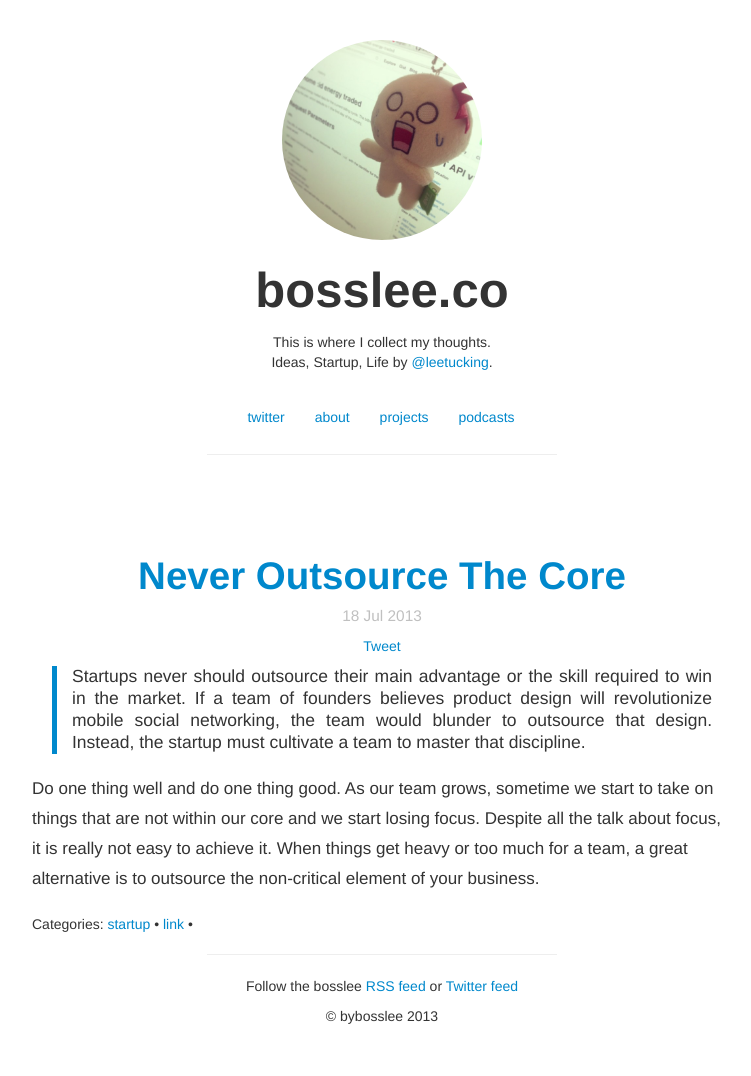
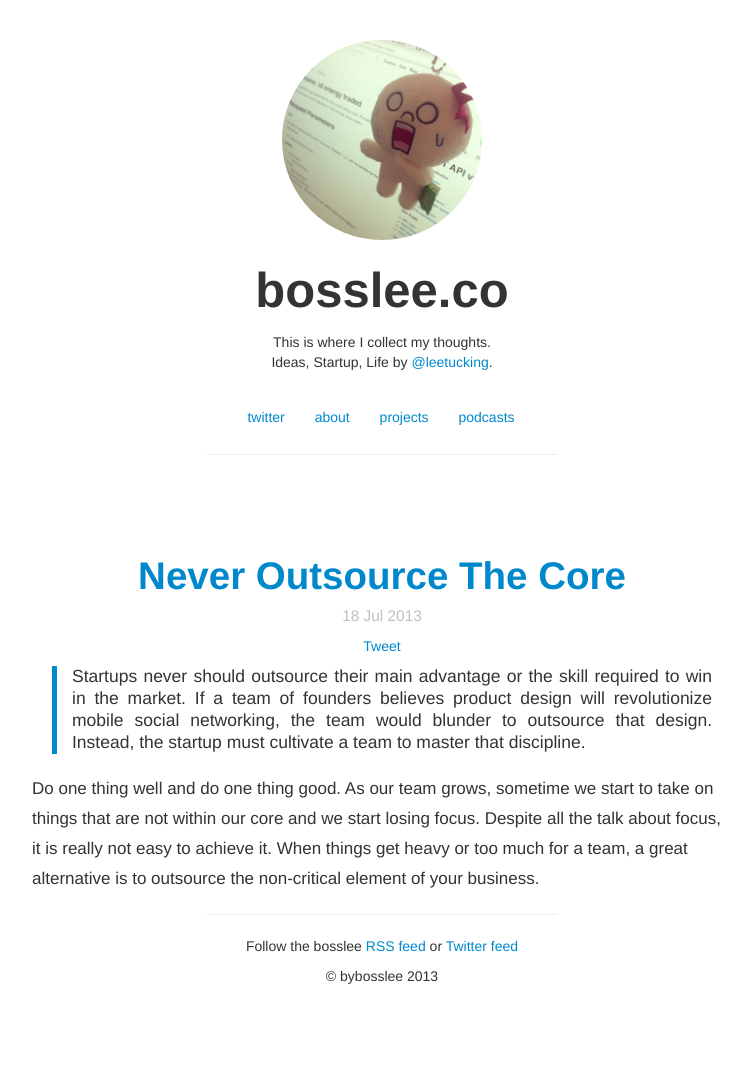
Before and after one commit to athanhcong/bosslee, a Jekyll site: the page built from _posts/2013-07-18-never-outsource-the-core.md, in a window 1280 px wide. Shown: the whole page, without its empty margins (258-1009 px from the left). Built offline with Jekyll 4.4.1, drawn with Linux system fonts in a browser that asks for light colours; nearby versions of some CDN libraries; library files that are not in the unit come from our copies; comment, search, counter and statistics services are not loaded; after the commit the page ends 1036 px from its top, so only the background shows below that.

Commit message:
Another push to fix category
Signed-off-by: Bryan Lee <leetucksing@gmail.com>

```diff
--- a/_layouts/post.html
+++ b/_layouts/post.html
@@ -22,10 +22,10 @@ layout: default
 	</div>
 
 	<!-- add category listing -->
-	<div class="category">
+<!-- 	<div class="category">
 		Categories:
 		{% for category in page.categories %}
 		<a href="/categories/{{ category }}" title="View posts tagged with &quot;{{ category }}&quot;">{{ category }}</a>
 		{% if forloop.last != true %} &#149; {% endif %}
     	{% endfor %} &#149;
-    </div>
+    </div> -->
--- a/_posts/2013-07-18-never-outsource-the-core.md
+++ b/_posts/2013-07-18-never-outsource-the-core.md
@@ -2,7 +2,6 @@
 layout: post
 published: true
 title: Never Outsource The Core
-categories: startup link
 post-link: http://feedproxy.google.com/~r/svbtle/~3/f_m-LPNaVbA/outsourcing
 ---
 > Startups never should outsource their main advantage or the skill required to win in the market. If a team of founders believes product design will revolutionize mobile social networking, the team would blunder to outsource that design. Instead, the startup must cultivate a team to master that discipline.
```
